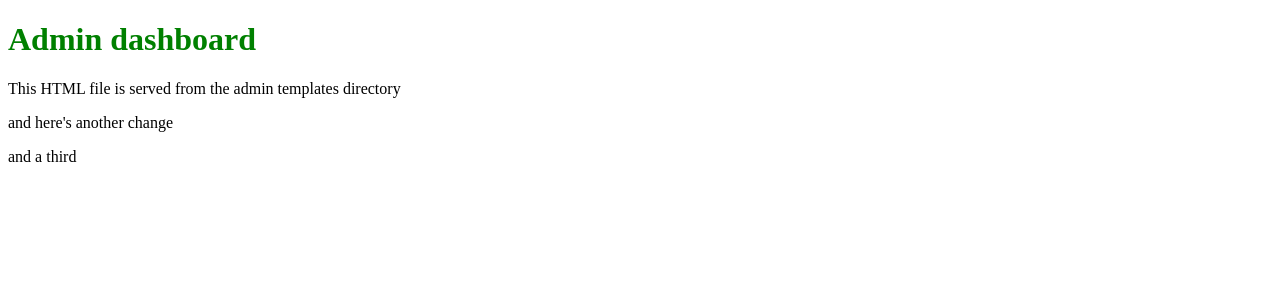
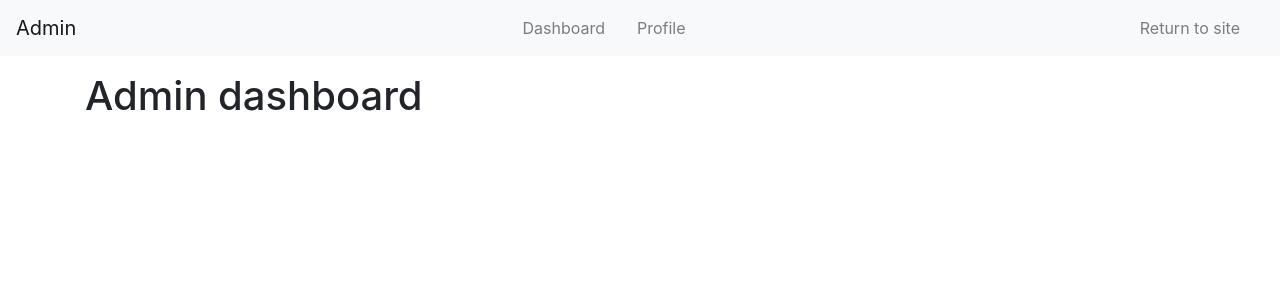
Before and after one commit to jashton01/flask_tutorial_3, a Flask app: template app/templates/admin/dashboard.html in a window 1280 px wide. Shown: the top 300 px of the page. Run offline with Flask 2, Linux system fonts and the light colour scheme; the template is opened without the code that fills it, so the values that code supplies are empty; some libraries are stand-ins or nearby versions.

Commit message:
multiple changes

```diff
--- a/app/templates/admin/dashboard.html
+++ b/app/templates/admin/dashboard.html
@@ -1,18 +1,15 @@
-<!DOCTYPE html>
-<html lang="en">
+{% extends "admin/templates/admin_template.html" %}
 
-<head>
-  <meta charset="UTF-8">
-  <meta name="viewport" content="width=device-width, initial-scale=1.0">
-  <meta http-equiv="X-UA-Compatible" content="ie=edge">
-  <title>Dashboard</title>
-</head>
+{% block title %}Admin dashboard{% endblock %}
 
-<body>
-  <h1 style="color: green">Admin dashboard</h1>
-  <p>This HTML file is served from the admin templates directory</p>
-  <p>and here's another change</p>
-  <p>and a third</p>
-</body>
+{% block main %}
 
-</html>
+<div class="container">
+  <div class="row">
+    <div class="col">
+      <h1>Admin dashboard</h1>
+    </div>
+  </div>
+</div>
+
+{% endblock %}
--- a/app/templates/admin/templates/admin_template.html
+++ b/app/templates/admin/templates/admin_template.html
@@ -0,0 +1,59 @@
+<!doctype html>
+<html lang="en">
+
+<head>
+  <!-- Required meta tags -->
+  <meta charset="utf-8">
+  <meta name="viewport" content="width=device-width, initial-scale=1, shrink-to-fit=no">
+
+  <!-- Import the Bootstrap stylesheet -->
+  <link rel="stylesheet" href="https://stackpath.bootstrapcdn.com/bootstrap/4.2.1/css/bootstrap.min.css" integrity="sha384-GJzZqFGwb1QTTN6wy59ffF1BuGJpLSa9DkKMp0DgiMDm4iYMj70gZWKYbI706tWS" crossorigin="anonymous">
+  <!-- Import our custom stylesheet -->
+  <link rel="stylesheet" href="{{ url_for('static', filename='css/style.css') }}">
+
+  <title>{% block title %}{% endblock title %}</title>
+</head>
+
+<body>
+
+  <nav class="navbar navbar-expand-lg navbar-light bg-light mb-3">
+    <a class="navbar-brand" href="#">Admin</a>
+    <button class="navbar-toggler" type="button" data-toggle="collapse" data-target="#navbarNav" aria-controls="navbarNav" aria-expanded="false" aria-label="Toggle navigation">
+      <span class="navbar-toggler-icon"></span>
+    </button>
+
+    <div class="collapse navbar-collapse" id="navbarNav">
+      <ul class="navbar-nav">
+        <li class="nav-item">
+          <a class="nav-link" href="/admin/dashboard">Dashboard</a>
+        </li>
+        <li class="nav-item">
+            <a class="nav-link" href="/admin/profile">Profile</a>
+          </li>
+      </ul>
+    </div>
+
+    <div class="collapse navbar-collapse" id="navbarNav">
+      <ul class="navbar-nav ml-auto">
+        <li class="nav-item">
+          <a class="nav-link" href="/">Return to site</a>
+        </li>
+      </ul>
+    </div>
+
+  </nav>
+
+  <main>
+    {% block main %}{% endblock main %}
+  </main>
+  <!-- Optional JavaScript -->
+  <!-- jQuery first, then Popper.js, then Bootstrap JS -->
+  <script src="https://code.jquery.com/jquery-3.3.1.slim.min.js" integrity="sha384-q8i/X+965DzO0rT7abK41JStQIAqVgRVzpbzo5smXKp4YfRvH+8abtTE1Pi6jizo" crossorigin="anonymous"></script>
+  <script src="https://cdnjs.cloudflare.com/ajax/libs/popper.js/1.14.6/umd/popper.min.js" integrity="sha384-wHAiFfRlMFy6i5SRaxvfOCifBUQy1xHdJ/yoi7FRNXMRBu5WHdZYu1hA6ZOblgut" crossorigin="anonymous"></script>
+  <script src="https://stackpath.bootstrapcdn.com/bootstrap/4.2.1/js/bootstrap.min.js" integrity="sha384-B0UglyR+jN6CkvvICOB2joaf5I4l3gm9GU6Hc1og6Ls7i6U/mkkaduKaBhlAXv9k" crossorigin="anonymous"></script>
+  <!-- My custom CSS -->
+  <script src="{{ url_for('static', filename='js/app.js') }}"></script>
+
+</body>
+
+</html>
--- a/app/templates/public/templates/public_template.html
+++ b/app/templates/public/templates/public_template.html
@@ -40,7 +40,7 @@
 
 </nav>
     <main>
-      {% block main %}{% endblock %}Here's my home
+      {% block main %}{% endblock %}
    </main>
 
     <!-- Optional JavaScript -->
@@ -48,7 +48,7 @@
     <script src="https://code.jquery.com/jquery-3.3.1.slim.min.js" integrity="sha384-q8i/X+965DzO0rT7abK41JStQIAqVgRVzpbzo5smXKp4YfRvH+8abtTE1Pi6jizo" crossorigin="anonymous"></script>
     <script src="https://cdnjs.cloudflare.com/ajax/libs/popper.js/1.14.6/umd/popper.min.js" integrity="sha384-wHAiFfRlMFy6i5SRaxvfOCifBUQy1xHdJ/yoi7FRNXMRBu5WHdZYu1hA6ZOblgut" crossorigin="anonymous"></script>
     <script src="https://stackpath.bootstrapcdn.com/bootstrap/4.2.1/js/bootstrap.min.js" integrity="sha384-B0UglyR+jN6CkvvICOB2joaf5I4l3gm9GU6Hc1og6Ls7i6U/mkkaduKaBhlAXv9k" crossorigin="anonymous"></script>
-    <!-- My custom CSS -->
+    <!-- My custom JS -->
     <script src="{{ url_for('static', filename='js/app.js') }}"></script>
 
   </body>
--- a/app/views.py
+++ b/app/views.py
@@ -14,8 +14,4 @@ def client_create():
 
 @app.route("/about")
 def about():
-    return """
-    <h1 style='color: red;'>I'm a red H1 heading!</h1>
-    <p>This is a lovely little paragraph</p>
-    <code>Flask is <em>awesome</em></code>
-    """
+    return render_template("admin/dashboard.html")
```
